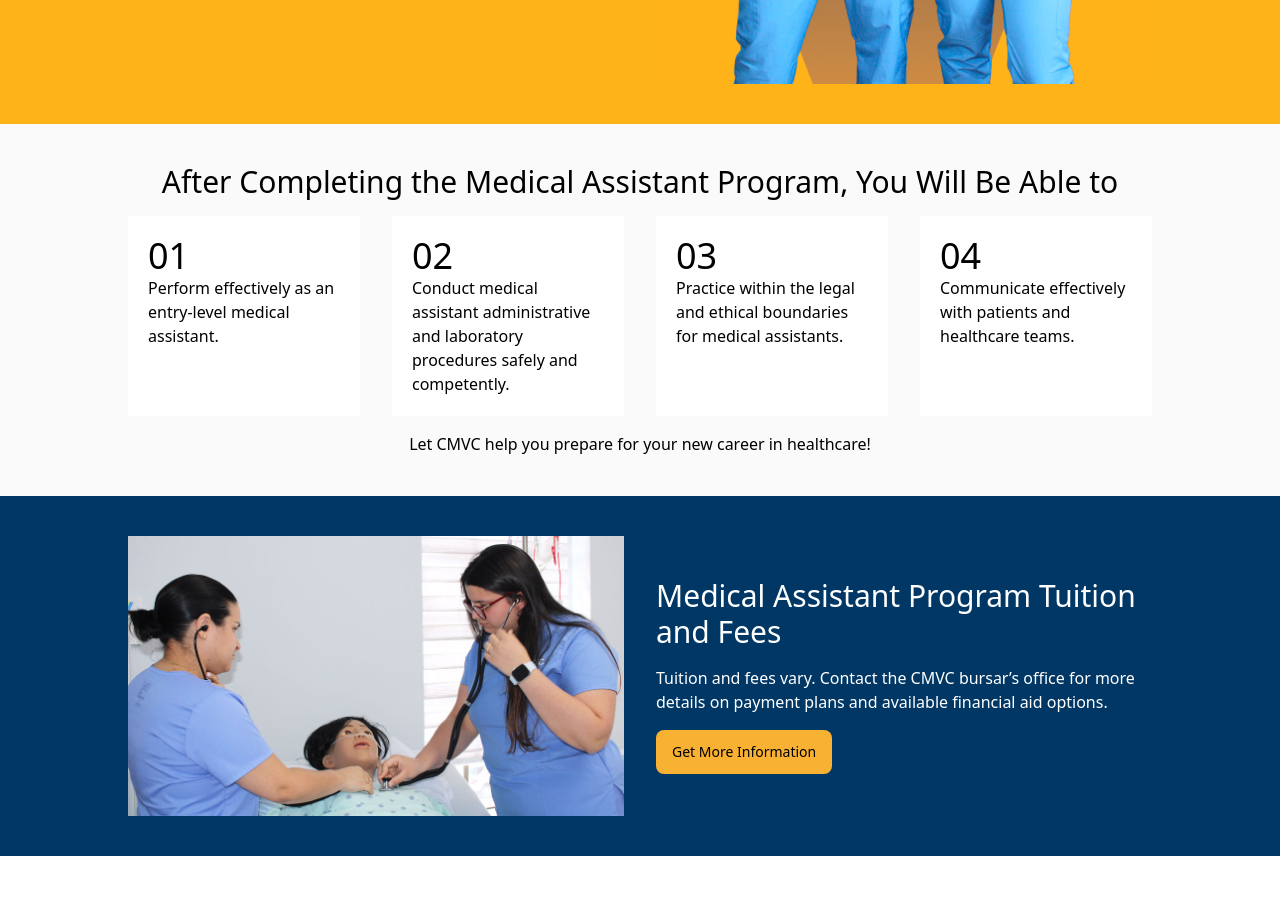
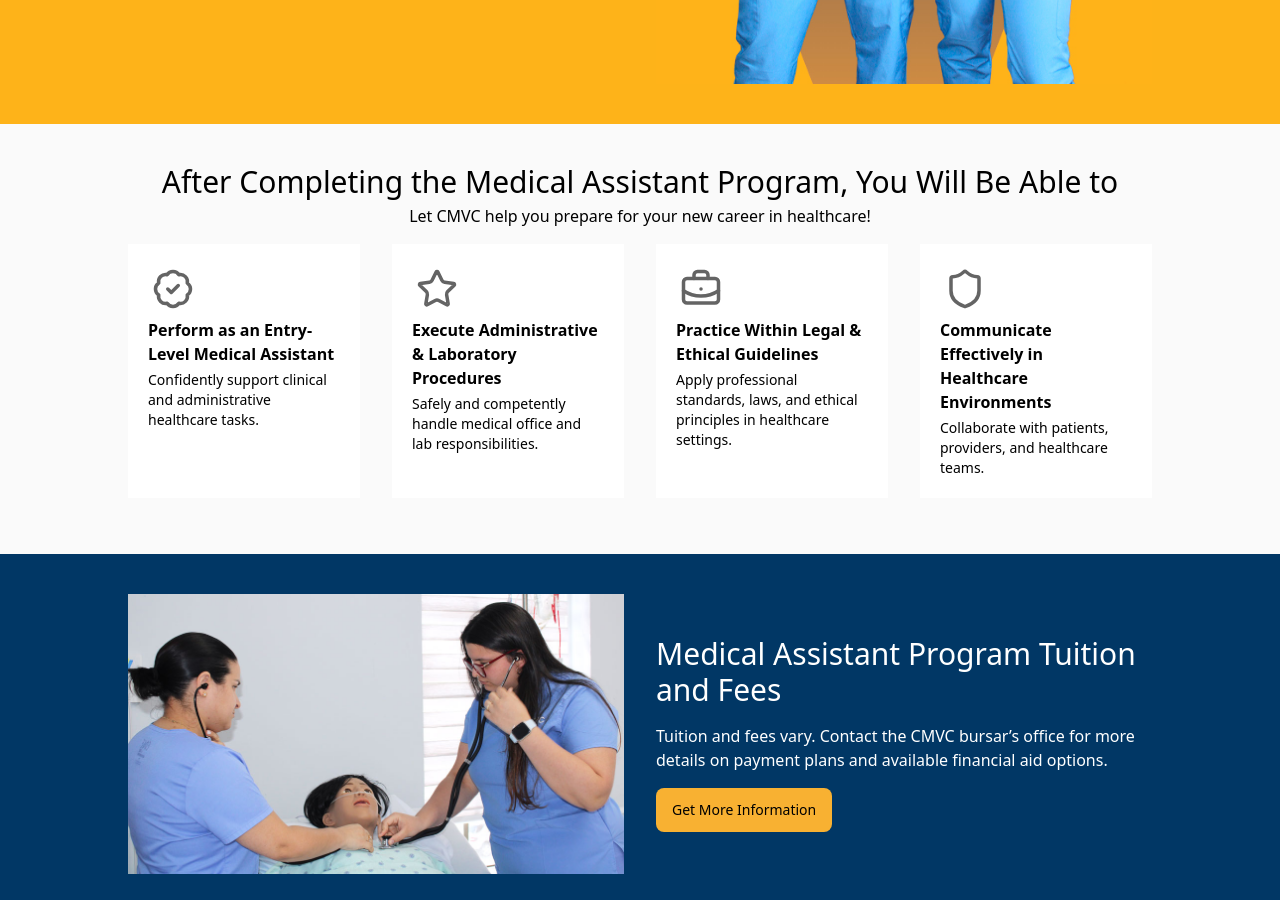
Before and after one commit to felipenino13/cmvc, a Next.js app: page /medical-assistant-cmvc-dallas in a window 1280 px wide. Shown: the part 3660-4560 px from the top of the page. Built offline with nearby package versions, Linux system fonts and the light colour scheme.

Commit message:
se agrega iconos al modulo de You will abel to

```diff
--- a/app/medical-assistant-cmvc-dallas/page.tsx
+++ b/app/medical-assistant-cmvc-dallas/page.tsx
@@ -11,7 +11,11 @@ import { Field, FieldLabel } from "@/components/ui/field";
 import ScrollToFormButton from "@/components/ScrollToFormButton";
 import { MapPin } from "lucide-react";
 import { Mail } from "lucide-react";
-import { Smartphone } from "lucide-react"
+import { Smartphone } from "lucide-react";
+import { BadgeCheck } from "lucide-react";
+import { Star } from "lucide-react";
+import { BriefcaseBusiness } from "lucide-react";
+import { Shield } from "lucide-react";
 
 export default function program(){
     return(
@@ -452,52 +456,54 @@ export default function program(){
             //You Will Be Able to
         }
         <div className="bg-[#FAFAFA] px-2  grid gap-4">
-            <div className="max-w-5xl mx-auto grid grid-cols-1 pt-10 gap-8">
+            <div className="max-w-5xl mx-auto grid grid-cols-1 pt-10 gap-1">
                 <h2 className="text-black text-center text-3xl">
                     After Completing the Medical Assistant Program, You Will Be Able to
                 </h2>
+                <p className="text-black text-center">
+                    Let CMVC help you prepare for your new career in healthcare!
+                </p>
             </div>
             <div className="max-w-5xl mx-auto grid sm:grid-cols-4 grid-cols-1 gap-8">
-                <div className="p-5 bg-[#FFFFFF]">
-                    <p className="text-4xl text-black">
-                        01
+                <div className="p-5 bg-[#FFFFFF] gap-1 grid content-start">
+                    <BadgeCheck size={50} className="py-1" color="#646464"/>
+                    <p className="text-black font-bold">
+                        Perform as an Entry-Level Medical Assistant
                     </p>
-                    <p className="text-black">
-                        Perform effectively as an entry-level medical assistant.
+                    <p className="text-sm text-black">
+                        Confidently support clinical and administrative healthcare tasks.
                     </p>
                 </div>
-                <div className="p-5 bg-[#FFFFFF]">
-                    <p className="text-4xl text-black">
-                        02
+                <div className="p-5 bg-[#FFFFFF] gap-1 grid content-start">
+                    <Star size={50} className="py-1" color="#646464"/>
+                    <p className="text-black font-bold">
+                        Execute Administrative & Laboratory Procedures
                     </p>
-                    <p className="text-black">
-                        Conduct medical assistant administrative and laboratory
-                        procedures safely and competently.
+                    <p className="text-sm text-black">
+                        Safely and competently handle medical office and lab responsibilities.
                     </p>
                 </div>
-                <div className="p-5 bg-[#FFFFFF]">
-                    <p className="text-4xl text-black">
-                        03
+                <div className="p-5 bg-[#FFFFFF] gap-1 grid content-start">
+                    <BriefcaseBusiness size={50} className="py-1" color="#646464"/>
+                    <p className="text-black font-bold">
+                        Practice Within Legal & Ethical Guidelines
                     </p>
-                    <p className="text-black">
-                        Practice within the legal and ethical boundaries
-                        for medical assistants.
+                    <p className="text-sm text-black">
+                        Apply professional standards, laws, and ethical principles in healthcare settings.
                     </p>
                 </div>
-                <div className="p-5 bg-[#FFFFFF]">
-                    <p className="text-4xl text-black">
-                        04
+                <div className="p-5 bg-[#FFFFFF] gap-1 grid content-start">
+                    <Shield size={50} className="py-1" color="#646464"/>
+                    <p className="text-black font-bold">
+                        Communicate Effectively in Healthcare Environments
                     </p>
-                    <p className="text-black">
-                        Communicate effectively with patients and
-                        healthcare teams.
+                    <p className="text-sm text-black">
+                        Collaborate with patients, providers, and healthcare teams.
                     </p>
                 </div>
             </div>
             <div className="max-w-5xl mx-auto grid grid-cols-1 pb-10 gap-8">
-                <p className="text-black text-center">
-                    Let CMVC help you prepare for your new career in healthcare!
-                </p>
+
             </div>
         </div>
 
```
